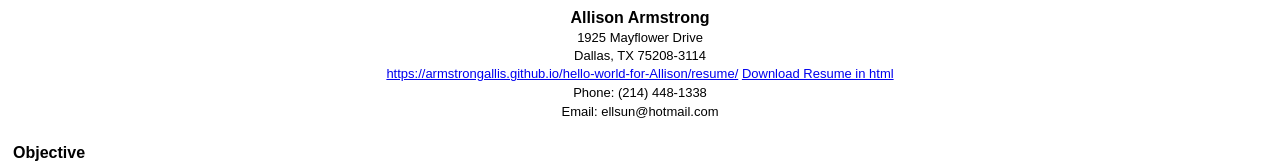
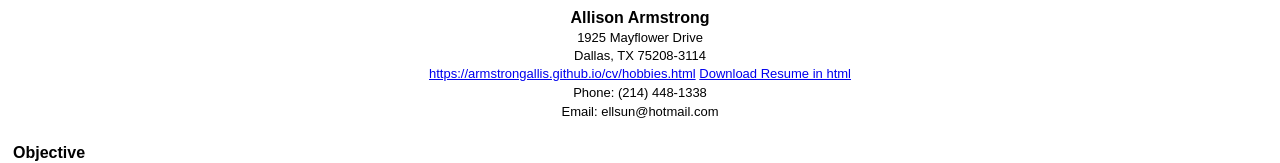
Before and after one commit to armstrongallis/cv, a plain HTML site: page hobbies.html in a window 1280 px wide. Shown: the top 163 px of the page. Drawn offline with Linux system fonts and the light colour scheme.

Commit message:
Update hobbies.html

```diff
--- a/hobbies.html
+++ b/hobbies.html
@@ -35,7 +35,7 @@ div.Section1
 <span style=" font-family: Arial; font-size:small;">
 1925 Mayflower Drive<br/>
 Dallas, TX 75208-3114 <br>
-<a href="https://armstrongallis.github.io/cv/hobbies.html">https://armstrongallis.github.io/hello-world-for-Allison/resume/</a>
+<a href="https://armstrongallis.github.io/cv/hobbies.html">https://armstrongallis.github.io/cv/hobbies.html</a>
 <a download href="hobbies.html">Download Resume in html</a>
 
 </span>
```
